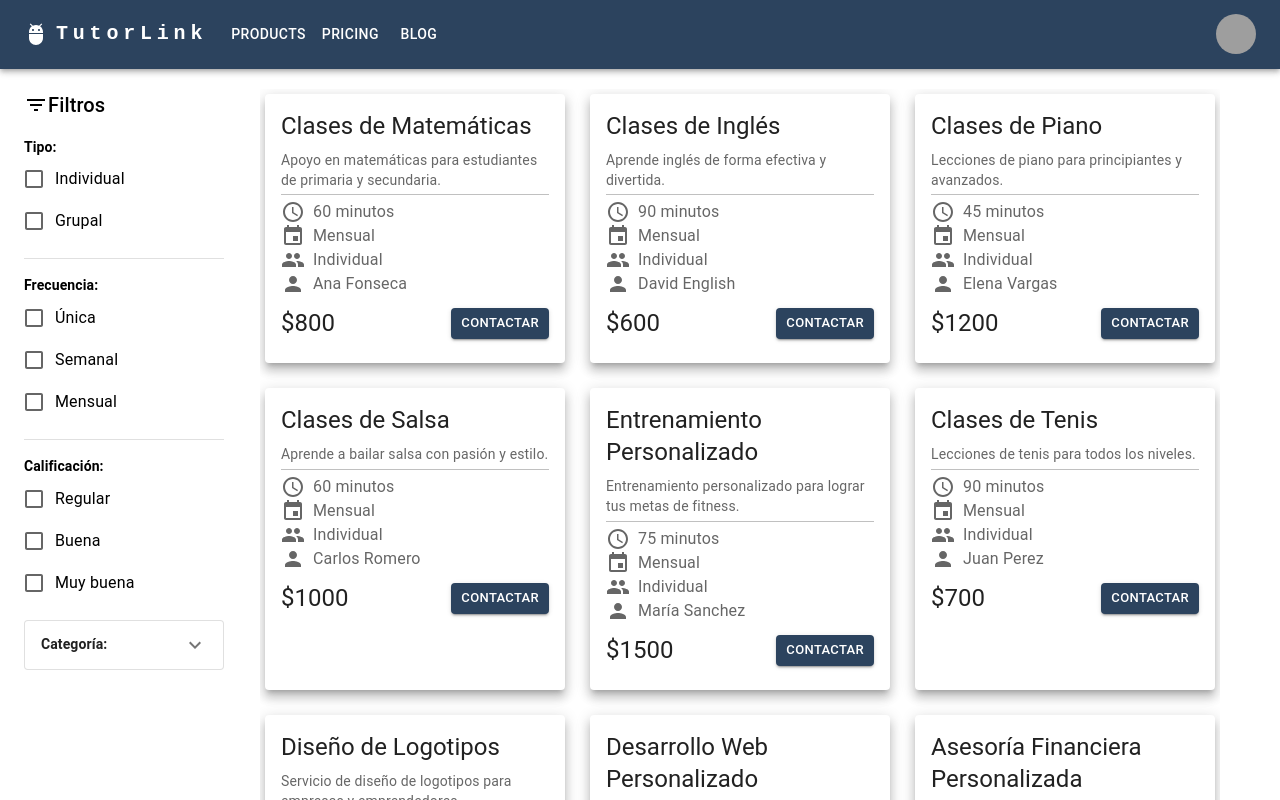
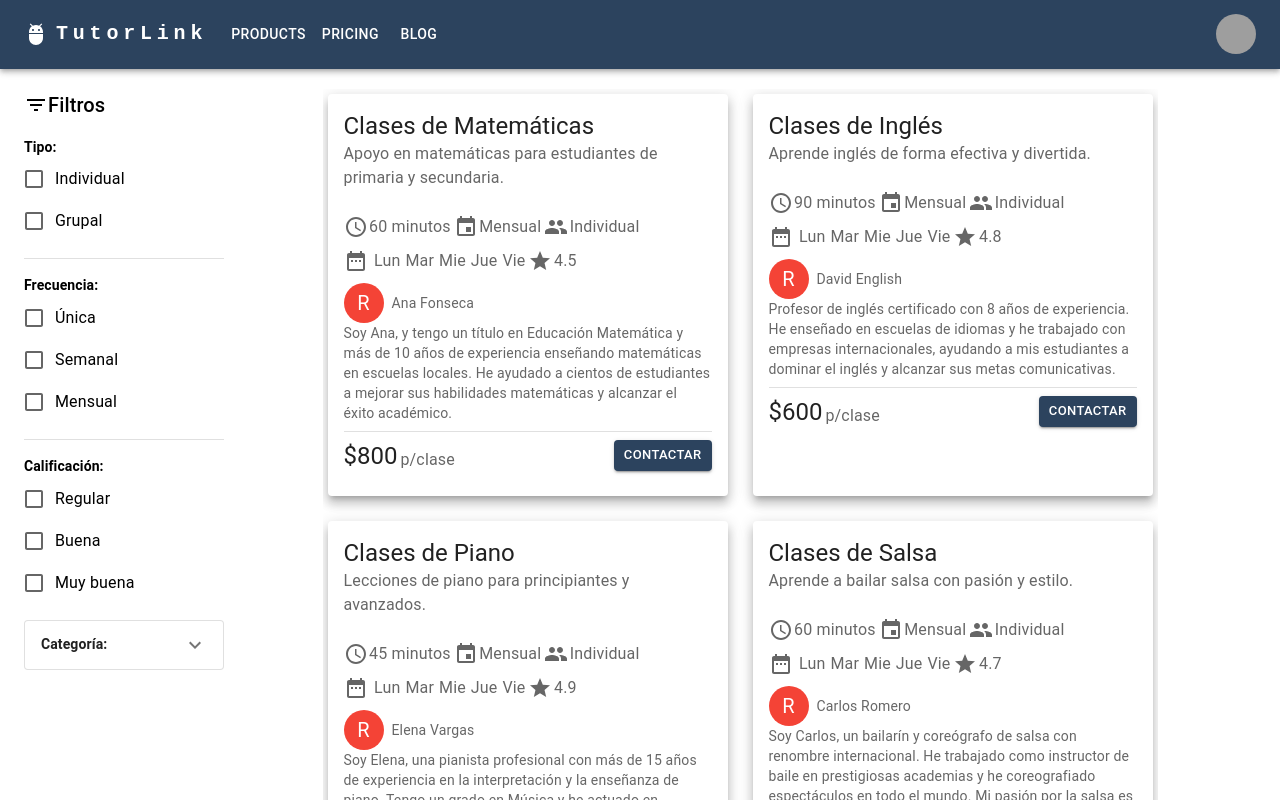
Before and after one commit to asantoro36/Owltutor, a React (Create React App) app: page / in a window 1280 px wide. Shown: the top 800 px of the page. Built offline with nearby package versions, Linux system fonts and the light colour scheme; grey boxes are pictures that could not be loaded.

Commit message:
Add new service card styles

```diff
--- a/src/components/ServiceCard/ServiceCard.css
+++ b/src/components/ServiceCard/ServiceCard.css
@@ -1,21 +1,40 @@
 .description-points {
-    margin-bottom: 0.5rem;
     display: flex;
 }
 
-.description-points > svg {
-    margin-right: 0.5rem;
+.cost-info {
+    display: flex;
+    align-items: end;
+    padding-left: 3px;
 }
 
-.divider {
-    border-top: 1px solid #c0c0c0;
-    margin-top: 0.3rem;
-    margin-bottom: 0.3rem;
+.description-points > svg {
+    margin-right: 0.1rem;
 }
 
 .card-footer {
+    margin-top: 0.5rem;
+}
+
+.footer-content {
     display: flex;
     justify-content: space-between;
     align-items: center;
-    margin-top: 0.7rem;
+    margin-top: 0.5rem;
 }
+
+.responsible-name {
+    display: flex;
+    align-items: center;
+    gap: 8px;
+}
+
+.class-info-items {
+    display: flex;
+    gap: 3px;
+    padding: 5px 0;
+}
+
+.class-info {
+    margin-bottom: 5px;
+}
--- a/src/components/ServiceCard/ServiceCard.tsx
+++ b/src/components/ServiceCard/ServiceCard.tsx
@@ -5,11 +5,14 @@ import Typography from '@mui/material/Typography';
 import AccessTimeIcon from '@mui/icons-material/AccessTime';
 import EventIcon from '@mui/icons-material/Event';
 import PeopleIcon from '@mui/icons-material/People';
-import PersonIcon from '@mui/icons-material/Person';
+import DateRangeIcon from '@mui/icons-material/DateRange';
 import "./ServiceCard.css"
 import Button from '@mui/material/Button';
-import {CardHeader} from "@mui/material";
+import {CardHeader, Divider} from "@mui/material";
 import {Service} from "../../Entities/Service";
+import Avatar from "@mui/material/Avatar";
+import {red} from "@mui/material/colors";
+import GradeIcon from '@mui/icons-material/Grade';
 
 interface ServiceCardProps {
     service: Service;
@@ -31,30 +34,44 @@ export default function ServiceCard(props: ServiceCardProps) {
     }
 
     return (
-        <Card sx={{ maxWidth: 300 }} elevation={8}>
+        <Card sx={{ maxWidth: 400 }} elevation={8}>
             <CardHeader
             title={service.title}
-            style={{ paddingBottom: '4px' }}>
-
-            </CardHeader>
+            subheader= {service.description}/>
             <CardContent style={{ paddingTop: '4px' }}>
-                <div className="card-content">
+                <div>
+                    <div className={'class-info'}>
+                        <div className={'class-info-items'}>
+                            <Typography className="description-points" color="textSecondary"><AccessTimeIcon/>{service.duration}</Typography>
+                            <Typography className="description-points" color="textSecondary"><EventIcon/>{setFrequency(service.frequency)}</Typography>
+                            <Typography className="description-points" color="textSecondary"><PeopleIcon/>{setType(service.type)}</Typography>
+                        </div>
+                        <div className={'class-info-items'} >
+                            <div style={{display:'flex', gap: 5, alignItems: "center"}}>
+                            <Typography className="description-points" color="textSecondary"><DateRangeIcon/></Typography>
+                            <Typography className="description-points" color="textSecondary">Lun</Typography>
+                            <Typography className="description-points" color="textSecondary">Mar</Typography>
+                            <Typography className="description-points" color="textSecondary">Mie</Typography>
+                            <Typography className="description-points" color="textSecondary">Jue</Typography>
+                            <Typography className="description-points" color="textSecondary">Vie</Typography>
+                            </div>
+                            <Typography className="description-points" color="textSecondary"><GradeIcon/>{service.rating}</Typography>
+                        </div>
+                    </div>
                     <div>
-                        <Typography variant="body2" color="text.secondary">
-                            {service.description}
-                        </Typography>
-                    </div>
-                    <div className="divider"/>
-                    <div>
-                        <Typography className="description-points" color="textSecondary"><AccessTimeIcon/>{service.duration}</Typography>
-                        <Typography className="description-points" color="textSecondary"><EventIcon/>{setFrequency(service.frequency)}</Typography>
-                        <Typography className="description-points" color="textSecondary"><PeopleIcon/>{setType(service.type)}</Typography>
-                        <Typography className="description-points" color="textSecondary"><PersonIcon/>{service.responsible}</Typography>
+                        <div className={'responsible-name'}>
+                            <Avatar sx={{ bgcolor: red[500] }} aria-label="recipe">R</Avatar>
+                            <Typography variant="body2" color="text.secondary">{service.responsible}</Typography>
+                        </div>
+                        <Typography variant="body2" color="text.secondary">{service.responsibleExperience}</Typography>
                     </div>
                 </div>
                 <div className="card-footer">
-                        <span><Typography variant="h5"> ${service.cost} </Typography></span>
-                        <Button variant="contained" size="small">Contactar</Button>
+                    <Divider/>
+                    <div className="footer-content">
+                            <span style={{display: 'flex'}}><Typography variant="h5"> ${service.cost} </Typography><Typography className="cost-info" color="textSecondary"> p/clase</Typography></span>
+                            <Button variant="contained" size="small">Contactar</Button>
+                    </div>
                 </div>
             </CardContent>
         </Card>
--- a/src/home/ServicesBoard.css
+++ b/src/home/ServicesBoard.css
@@ -16,13 +16,13 @@
     margin: 0 auto;
 }
 
-@media (min-width: 768px) {
+@media (min-width: 950px) {
     .card-container.columns {
         grid-template-columns: repeat(2, 1fr);
     }
 }
 
-@media (min-width: 992px) {
+@media (min-width: 1300px) {
     .card-container.columns {
         grid-template-columns: repeat(3, 1fr);
     }
```
